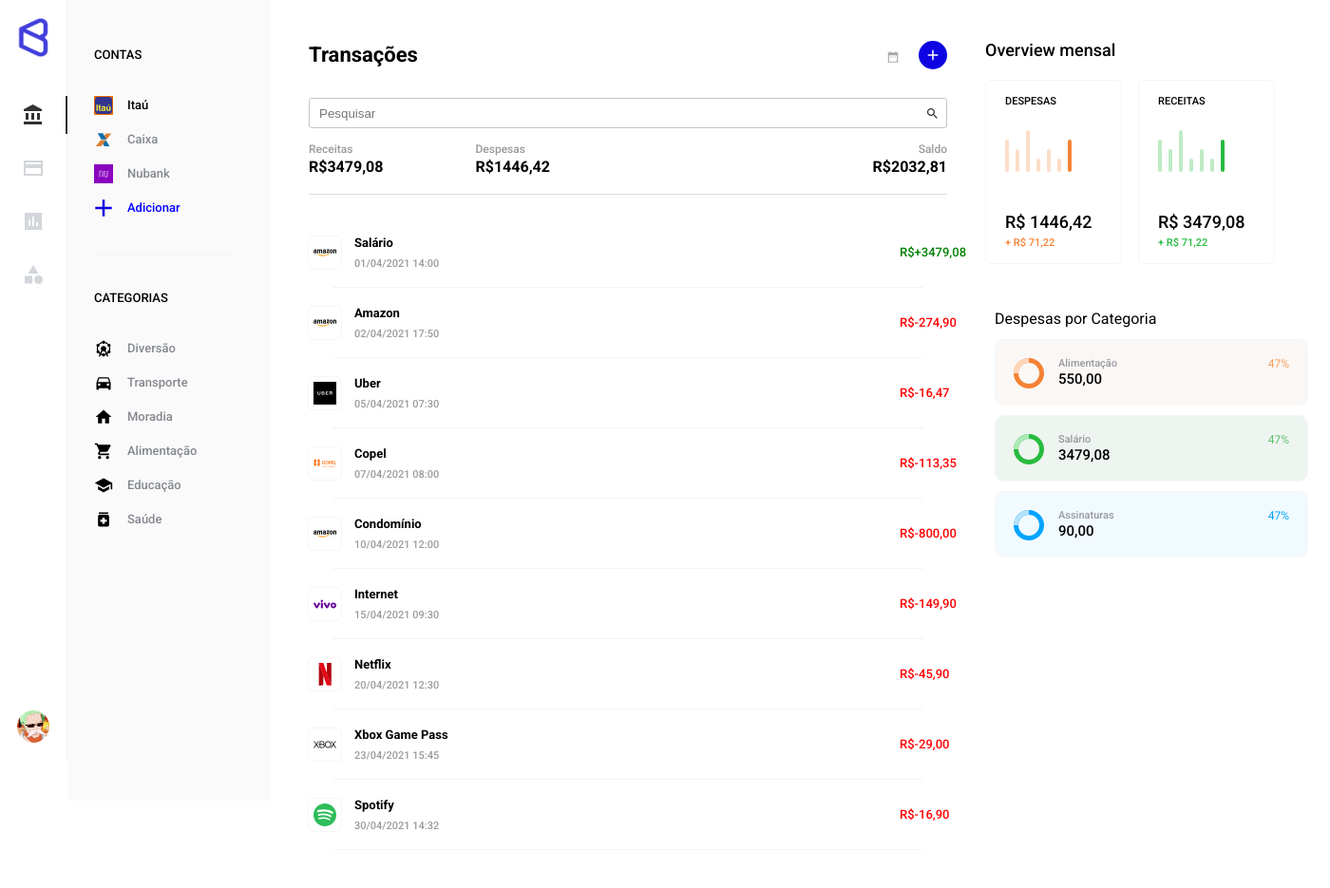
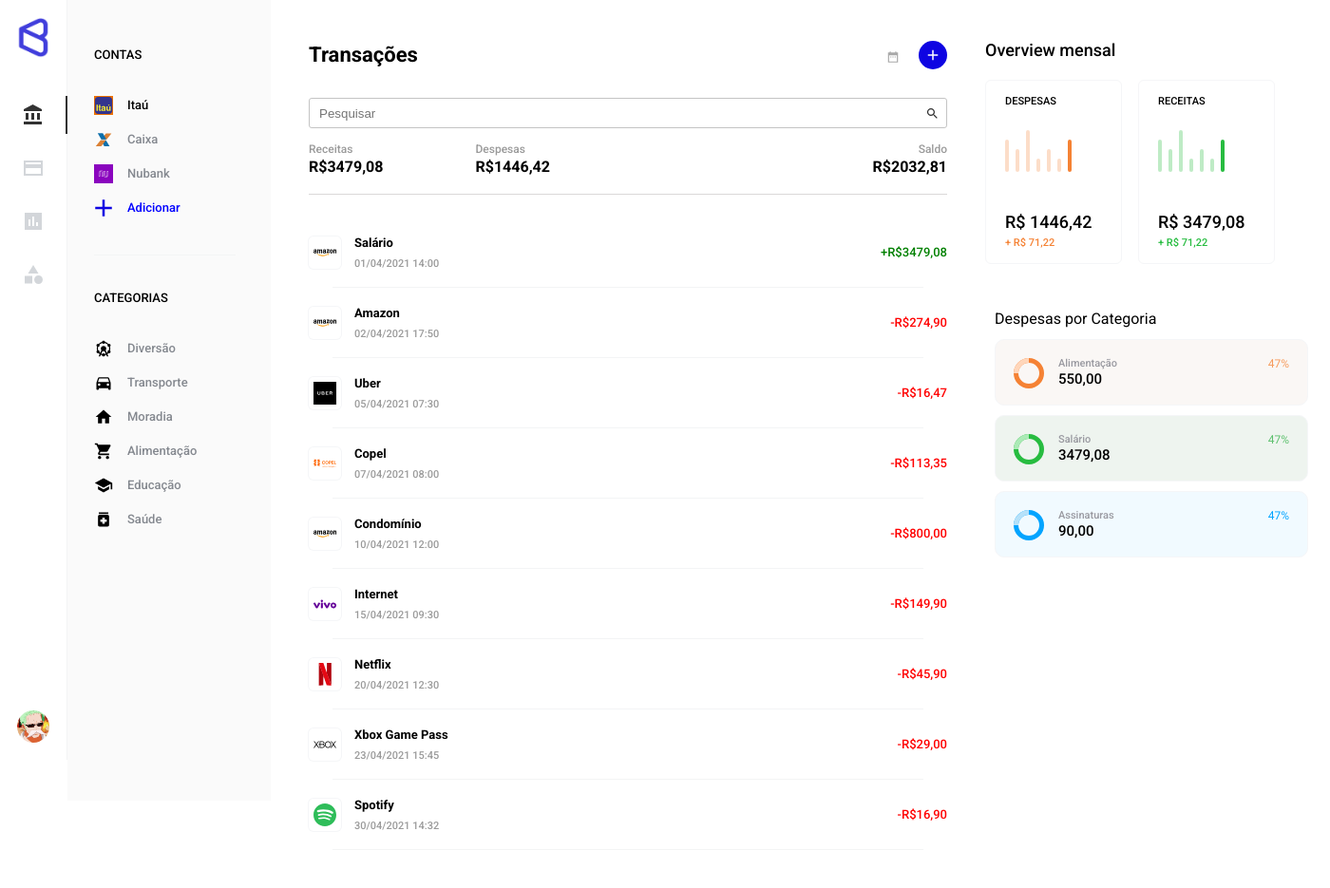
Before and after one commit to ijda3/finance, a PHP site: page / in a window 1400 px wide. Shown: the whole page at 95% size. Run offline with PHP 8.4, Linux system fonts and the light colour scheme; some libraries are stand-ins or nearby versions.

Commit message:
Inverter sinal de menos

```diff
--- a/static/css/transactions.css
+++ b/static/css/transactions.css
@@ -167,11 +167,11 @@
 
 .transaction-cost {
     order: 3;
-    width: 50px;
+    width: 75px;
     font-weight: 500;
     font-size: 13px;
     line-height: 34px;
-    text-align: center;
+    text-align: right;
 }
 
 .negative{
--- a/static/index.html
+++ b/static/index.html
@@ -163,7 +163,7 @@
 									<div class="company">Salário</div>
 									<div class="datetime">01/04/2021 14:00</div>
 								</div>
-								<div class="transaction-cost positive">R$+3479,08</div>
+								<div class="transaction-cost positive">+R$3479,08</div>
 							</li>
 							<li>
 								<div class="icon-container"><img src="/images/amazon.svg"></div>
@@ -171,7 +171,7 @@
 									<div class="company">Amazon</div>
 									<div class="datetime">02/04/2021 17:50</div>
 								</div>
-								<div class="transaction-cost negative">R$-274,90</div>
+								<div class="transaction-cost negative">-R$274,90</div>
 							</li>
 							<li>
 								<div class="icon-container"><img src="/images/uber.svg"></div>
@@ -179,7 +179,7 @@
 									<div class="company">Uber</div>
 									<div class="datetime">05/04/2021 07:30</div>
 								</div>
-								<div class="transaction-cost negative">R$-16,47</div>
+								<div class="transaction-cost negative">-R$16,47</div>
 							</li>
 							<li>
 								<div class="icon-container"><img src="/images/copel.svg"></div>
@@ -187,7 +187,7 @@
 									<div class="company">Copel</div>
 									<div class="datetime">07/04/2021 08:00</div>
 								</div>
-								<div class="transaction-cost negative">R$-113,35</div>
+								<div class="transaction-cost negative">-R$113,35</div>
 							</li>
 							<li>
 								<div class="icon-container"><img src="/images/amazon.svg"></div>
@@ -195,7 +195,7 @@
 									<div class="company">Condomínio</div>
 									<div class="datetime">10/04/2021 12:00</div>
 								</div>
-								<div class="transaction-cost negative">R$-800,00</div>
+								<div class="transaction-cost negative">-R$800,00</div>
 							</li>
 							<li>
 								<div class="icon-container"><img src="/images/vivo.svg"></div>
@@ -203,7 +203,7 @@
 									<div class="company">Internet</div>
 									<div class="datetime">15/04/2021 09:30</div>
 								</div>
-								<div class="transaction-cost negative">R$-149,90</div>
+								<div class="transaction-cost negative">-R$149,90</div>
 							</li>
 							<li>
 								<div class="icon-container"><img src="/images/netflix.svg"></div>
@@ -211,7 +211,7 @@
 									<div class="company">Netflix</div>
 									<div class="datetime">20/04/2021 12:30</div>
 								</div>
-								<div class="transaction-cost negative">R$-45,90</div>
+								<div class="transaction-cost negative">-R$45,90</div>
 							</li>
 							<li>
 								<div class="icon-container"><img src="/images/xbox.svg"></div>
@@ -219,7 +219,7 @@
 									<div class="company">Xbox Game Pass</div>
 									<div class="datetime">23/04/2021 15:45</div>
 								</div>
-								<div class="transaction-cost negative">R$-29,00</div>
+								<div class="transaction-cost negative">-R$29,00</div>
 							</li>
 							<li>
 								<div class="icon-container"><img src="/images/spotify.svg"></div>
@@ -227,7 +227,7 @@
 									<div class="company">Spotify</div>
 									<div class="datetime">30/04/2021 14:32</div>
 								</div>
-								<div class="transaction-cost negative">R$-16,90</div>
+								<div class="transaction-cost negative">-R$16,90</div>
 							</li>
 						</ul>
 					</div>
```
Also changed, not shown: static/pages/credit-card.html (+8 -8 lines).
